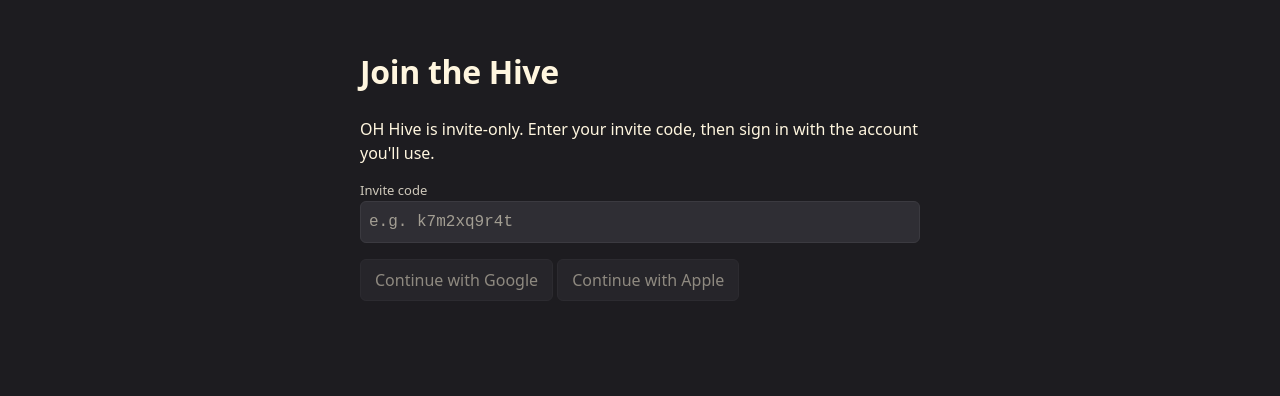
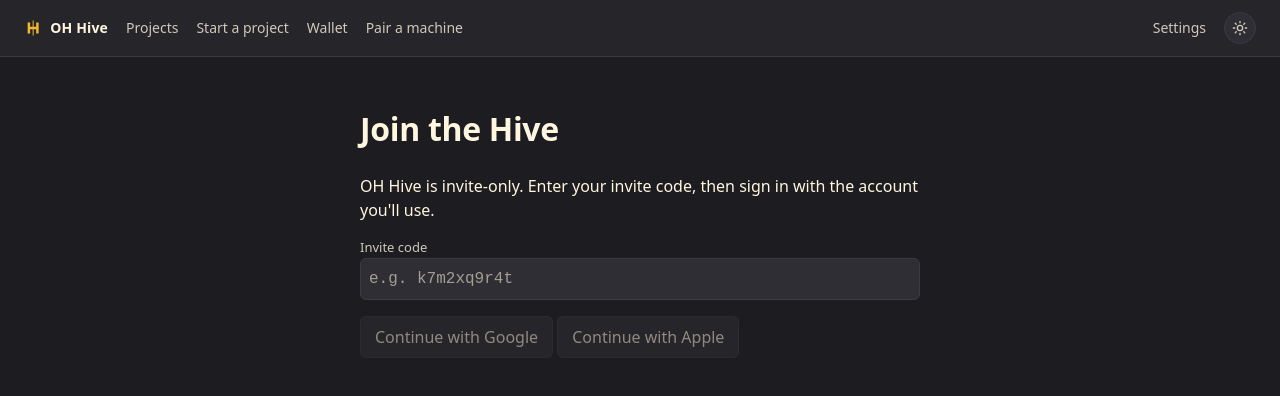
Before and after one commit to jackcanon/OH-Hive-src, a Next.js app in the folder apps/web/: page /join in a window 1280 px wide. Shown: the top 396 px of the page. Built offline with nearby package versions, Linux system fonts and the light colour scheme; no server answers.

Commit message:
Add nav header to /join and /pair so you can switch tabs mid-flow

```diff
--- a/apps/web/app/join/page.tsx
+++ b/apps/web/app/join/page.tsx
@@ -4,6 +4,7 @@
 import { useSearchParams } from "next/navigation";
 import type { Session } from "@supabase/supabase-js";
 import { supabaseBrowser } from "@/lib/supabase";
+import { Nav } from "@/components/RequireMember";
 
 function Join() {
   const params = useSearchParams();
@@ -38,19 +39,24 @@
   const wrap = { maxWidth: 560, margin: "48px auto", padding: "0 24px", lineHeight: 1.5 } as const;
   const btn = { padding: "8px 14px", cursor: "pointer" } as const;
 
-  if (session === undefined) return <p style={wrap}>…</p>;
+  if (session === undefined) return <><Nav /><p style={wrap}>…</p></>;
 
   if (state === "joined" || state === "member") {
     return (
-      <main style={wrap}>
-        <h1>Welcome to the Hive</h1>
-        <p>{state === "joined" ? `You're in${msg ? `, invited by ${msg}` : ""}. You have a wallet and can see every project.` : "You're already a member."}</p>
-        <p>Next: <a href="/pair">pair a machine</a> to start earning, or <a href="/new">start a project</a>.</p>
-      </main>
+      <>
+        <Nav />
+        <main style={wrap}>
+          <h1>Welcome to the Hive</h1>
+          <p>{state === "joined" ? `You're in${msg ? `, invited by ${msg}` : ""}. You have a wallet and can see every project.` : "You're already a member."}</p>
+          <p>Next: <a href="/pair">pair a machine</a> to start earning, or <a href="/new">start a project</a>.</p>
+        </main>
+      </>
     );
   }
 
   return (
+    <>
+    <Nav />
     <main style={wrap}>
       <h1>Join the Hive</h1>
       <p>OH Hive is invite-only. Enter your invite code, then sign in with the account you'll use.</p>
@@ -72,6 +78,7 @@
       )}
       {state === "error" && <p style={{ color: "var(--danger)", marginTop: 12 }}>{msg}</p>}
     </main>
+    </>
   );
 }
 
```
Also changed, not shown: apps/web/app/pair/page.tsx (+10 -0 lines).
